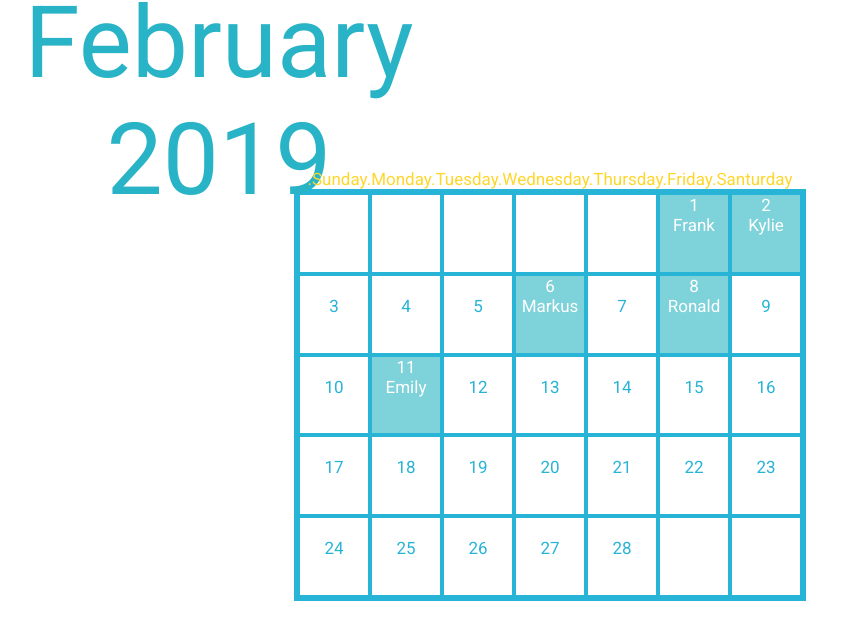
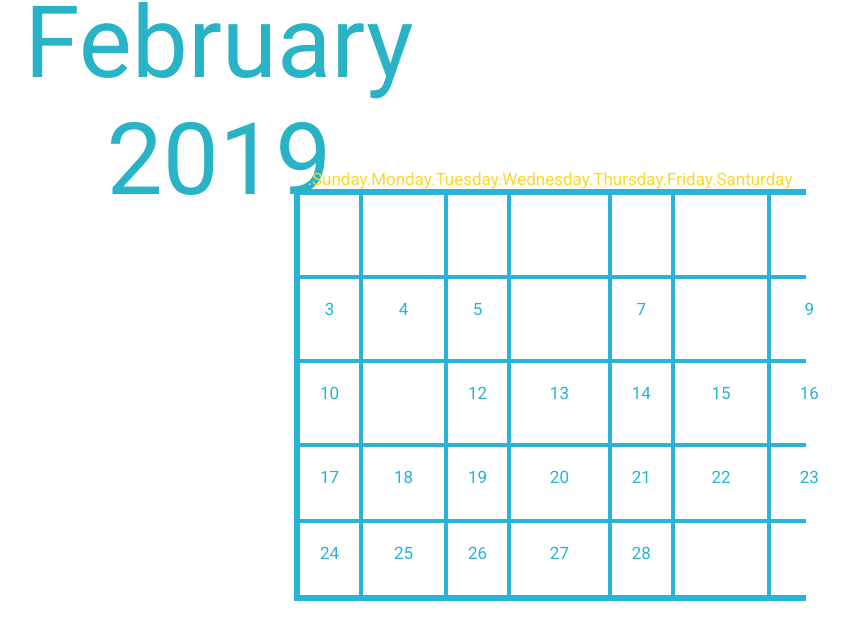
Before and after one commit to PaolaSantiago/PaolaSantiago-Lab-prototype-interface, a plain HTML site: page index.html in a window 1280 px wide. Shown: the part 59-698 px from the top of the page, without its empty margins (90-939 px from the left). Drawn offline with Linux system fonts and the light colour scheme.

Commit message:
Update index.html

```diff
--- a/index.html
+++ b/index.html
@@ -28,17 +28,17 @@
       <div class="cell cell-3"></div>
       <div class="cell cell-4"></div>
       <div class="cell cell-5"></div>
-      <div class="cel cell-6 available booked" data-day="1">1</div>
-      <div class="cel cell-7 available booked" data-day="2">2</div>
+      <div class="cell cell-6 available booked" data-day="1">1</div>
+      <div class="cell cell-7 available booked" data-day="2">2</div>
       <div class="cell cell-8 available" data-day="3">3</div>
       <div class="cell cell-9 available" data-day="4">4</div>
       <div class="cell cell-10 available" data-day="5">5</div>
-      <div class="cel cell-11 available booked" data-day="6">6</div>
+      <div class="cell cell-11 available booked" data-day="6">6</div>
       <div class="cell cell-12 available" data-day="7">7</div>
-      <div class="cel cell-13 available booked" data-day="8">8</div>
+      <div class="cell cell-13 available booked" data-day="8">8</div>
       <div class="cell cell-14 available" data-day="9">9</div>
       <div class="cell cell-15 available" data-day="10">10</div>
-      <div class="cel cell-16 available booked" data-day="11">11</div>
+      <div class="cell cell-16 available booked" data-day="11">11</div>
       <div class="cell cell-17 available" data-day="12">12</div>
       <div class="cell cell-18 available" data-day="13">13</div>
       <div class="cell cell-19 available" data-day="14">14</div>
@@ -61,6 +61,14 @@
 
     </div>
 
+    <div class="appointments" id="appoinmentDesplay">
+      <div id="101"></div>
+      <div id="102"></div>
+      <div id="103"></div>
+      <div id="104"></div>
+      <div id="105"></div>
+    </div>
+
     <!-- <div class="cell cell-6 available">1 (9:00-10:00 Booked)</div>
     <div class="cell cell-7 available">2 (10:00-11:00 Booked)</div>
     <div class="cell cell-11 available">6 (11:00-12:00 Booked)</div>
```
